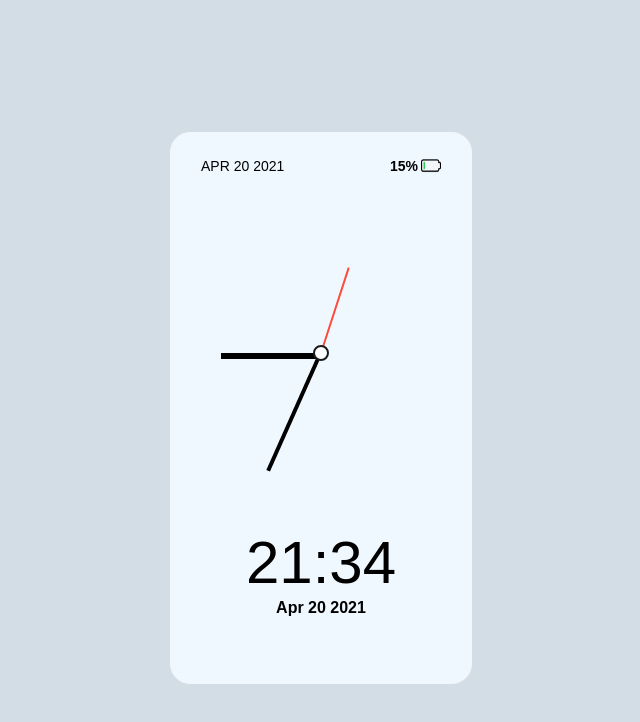
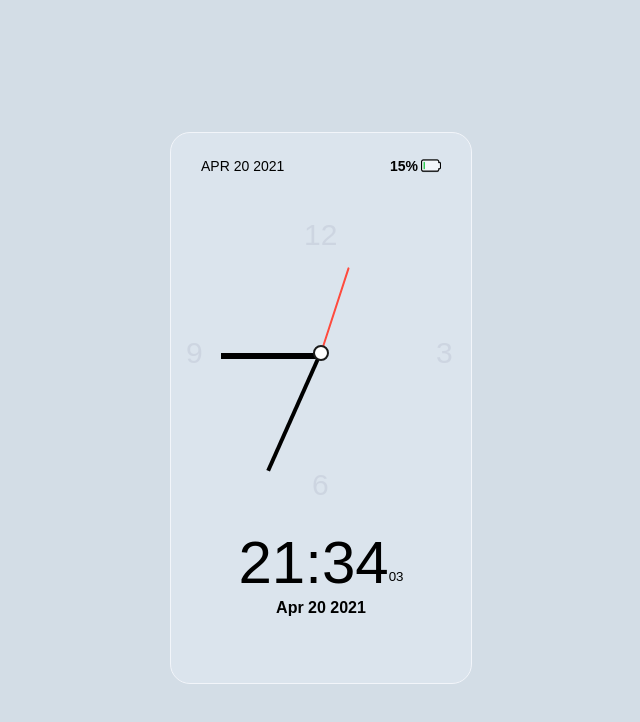
Before and after one commit to rahmanow/analog_clock, a website: page index.html in a window 1280 px wide. Shown: the whole page, without its empty margins (319-959 px from the left). Drawn offline with Linux system fonts and the light colour scheme.

Commit message:
Numbers added. Some CSS fix

```diff
--- a/index.html
+++ b/index.html
@@ -17,17 +17,18 @@
         </div>
         <div class="clock">
             <div class="wrap">
+                <span class="three">3</span>
+                <span class="six">6</span>
+                <span class="nine">9</span>
+                <span class="twelve">12</span>
                 <span class="hour"></span>
                 <span class="minute"></span>
                 <span class="second"></span>
                 <span class="dot"></span>
             </div>
             <div class="timing">
-                <span>
-                    <span class="hours"></span>:<span class="mins"></span>
-                </span>
-                <h4 class="currentDate"></h4>
             </div>
+            <h4 class="currentDate"></h4>
         </div>
     </div>
     <script src="js/moment-loc.min.js" type="application/javascript"></script>
--- a/main.js
+++ b/main.js
@@ -1,28 +1,37 @@
 let inter = 1000;
-let analogClock = (selector, time) => {
+
+const analogClock = (selector, time) => {
     document.querySelector(selector).style.transform = `rotate(${time}deg)`;
 }
-const clock = () => {
+
+const digitalClock = (selector, showSeconds) => {
     const date = new Date();
     const hours = date.getHours();
     const minutes = date.getMinutes();
     const seconds = date.getSeconds();
-    const hour = hours * 30;
-    const minute = minutes * 6;
-    const second = seconds * 6;
     const h = (hours < 10) ? "0" + hours : hours;
     const m = (minutes < 10) ? "0" + minutes : minutes;
-    document.querySelector('.hours').innerHTML = h;
-    document.querySelector('.mins').innerHTML = m;
+    const s = (showSeconds) ? (seconds < 10) ? "0" + seconds : seconds : '';
+    document.querySelector(selector).innerHTML = "<span class=\"hours\">" + h + ":</span><span class=\"mins\">" + m + "</span><span class=\"secs\">" + s + "</span>";
+}
+
+const showDate = (showDate) => {
+    const classes = document.getElementsByClassName('currentDate');
+    return (showDate) ? Object.values(classes).forEach(val => {
+        val.innerHTML = (new Date()).toString().split(' ').splice(1,3).join(' ');
+    }) : '';
+}
+
+const clock = () => {
+    const date = new Date();
+    const hour = date.getHours() * 30;
+    const minute = date.getMinutes() * 6;
+    const second = date.getSeconds() * 6;
     analogClock('.hour', hour);
     analogClock('.minute', minute);
     analogClock('.second', second);
+    digitalClock('.timing', true);
 }
 
-const classes = document.getElementsByClassName('currentDate');
-
-Object.values(classes).forEach(val => {
-    val.innerHTML = (new Date()).toString().split(' ').splice(1,3).join(' ');
-})
-
+showDate(true);
 setInterval(clock, inter);
```
Also changed, not shown: build/style.css.
